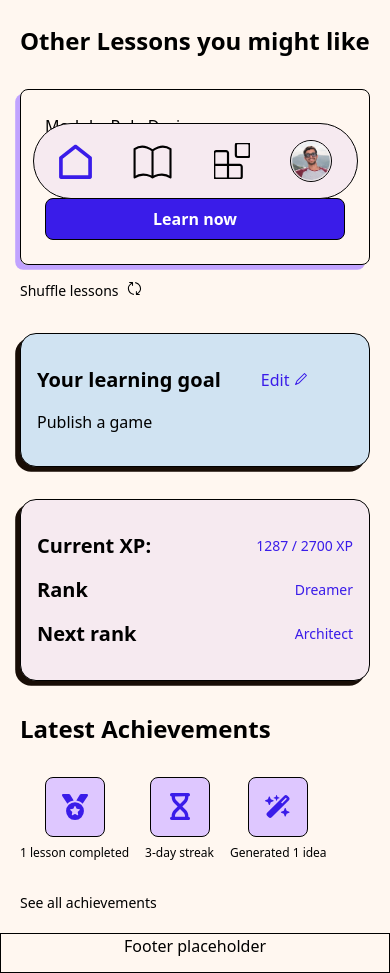
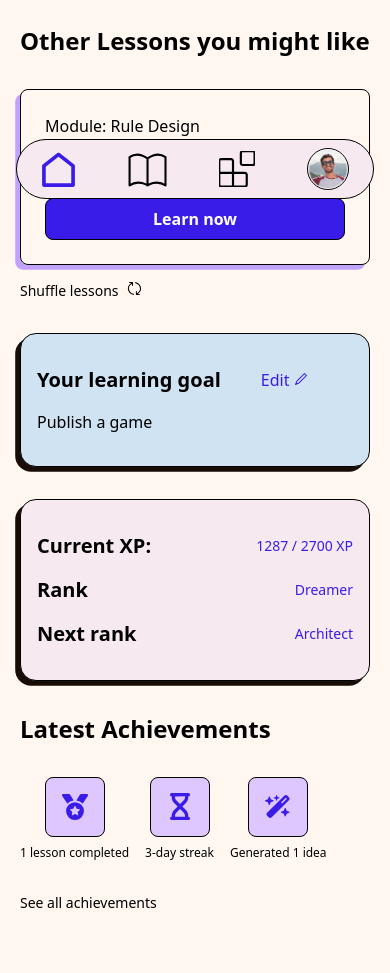
Before and after one commit to t-holmquist/learning-platform, a Next.js app: page /dashboard in a window 390 px wide. Shown: the part 629-1602 px from the top of the page. After the commit the page ends 1562 px from the top, so only its background shows below. Built offline with nearby package versions, Linux system fonts and the light colour scheme.

Commit message:
fix: mobile tab bar smaller feat: animation on continuelesson card

```diff
--- a/app/dashboard/page.tsx
+++ b/app/dashboard/page.tsx
@@ -35,9 +35,6 @@ export default function Dashboard() {
           <Achievements />
         </aside>
       </section>
-      <footer className="w-full h-10 border text-center">
-        Footer placeholder
-      </footer>
     </div>
   );
 }
--- a/components/ui/continueLessonCard.tsx
+++ b/components/ui/continueLessonCard.tsx
@@ -1,13 +1,20 @@
+'use client'
+
 import React from 'react'
 import Button from './button';
+import { motion } from 'motion/react';
+
 
 const ContinueLessonCard = () => {
   return (
-    <div className='flex flex-col px-4 p-8 gap-4 border rounded-large bg-secondary shadow-primary'>
+    <motion.div
+    initial={{y:20}}
+    animate={{y: 0}}
+    className='flex flex-col px-4 p-8 gap-4 border rounded-large bg-secondary shadow-primary'>
         <p className='text-sm'>Module: User Testing</p>
         <h3 className='text-xl font-bold'>How to approach testing real users</h3>
         <Button title='Continue' className='w-fit'/>
-    </div>
+    </motion.div>
   )
 }
 
--- a/components/ui/mobileTabNav.tsx
+++ b/components/ui/mobileTabNav.tsx
@@ -14,7 +14,7 @@ const MobileTabNav = () => {
   return (
     // Mobile nav test
     <div className={`flex justify-center ${pathName == "/sign-in" && "hidden"} ${pathName == "/" && "hidden"} `}>
-        <div className="sm:hidden w-10/12 flex justify-between items-center fixed bottom-4 px-6 py-4  rounded-full bg-bg-red border">
+        <div className="sm:hidden w-11/12 flex justify-between items-center fixed bottom-4 px-6 py-2  rounded-full bg-bg-red border">
           <Link href={"/dashboard"}>
             <svg className={`${pathName == '/dashboard' && 'fill-primary'}`} width="35" height="35" viewBox="0 0 34 36" xmlns="http://www.w3.org/2000/svg">
             <path d="M33.875 34C33.875 34.4973 33.6775 34.9742 33.3258 35.3258C32.9742 35.6775 32.4973 35.875 32 35.875H2C1.50272 35.875 1.02581 35.6775 0.674175 35.3258C0.322544 34.9742 0.125 34.4973 0.125 34V14.2938C0.124802 14.008 0.189907 13.726 0.315343 13.4693C0.440778 13.2126 0.623225 12.9879 0.84875 12.8125L15.8487 1.14438C16.1779 0.88834 16.583 0.749329 17 0.749329C17.417 0.749329 17.8221 0.88834 18.1513 1.14438L33.1512 12.8125C33.3768 12.9879 33.5592 13.2126 33.6847 13.4693C33.8101 13.726 33.8752 14.008 33.875 14.2938V34ZM30.125 32.125V15.2088L17 5.00125L3.875 15.2088V32.125H30.125Z"/>
```
